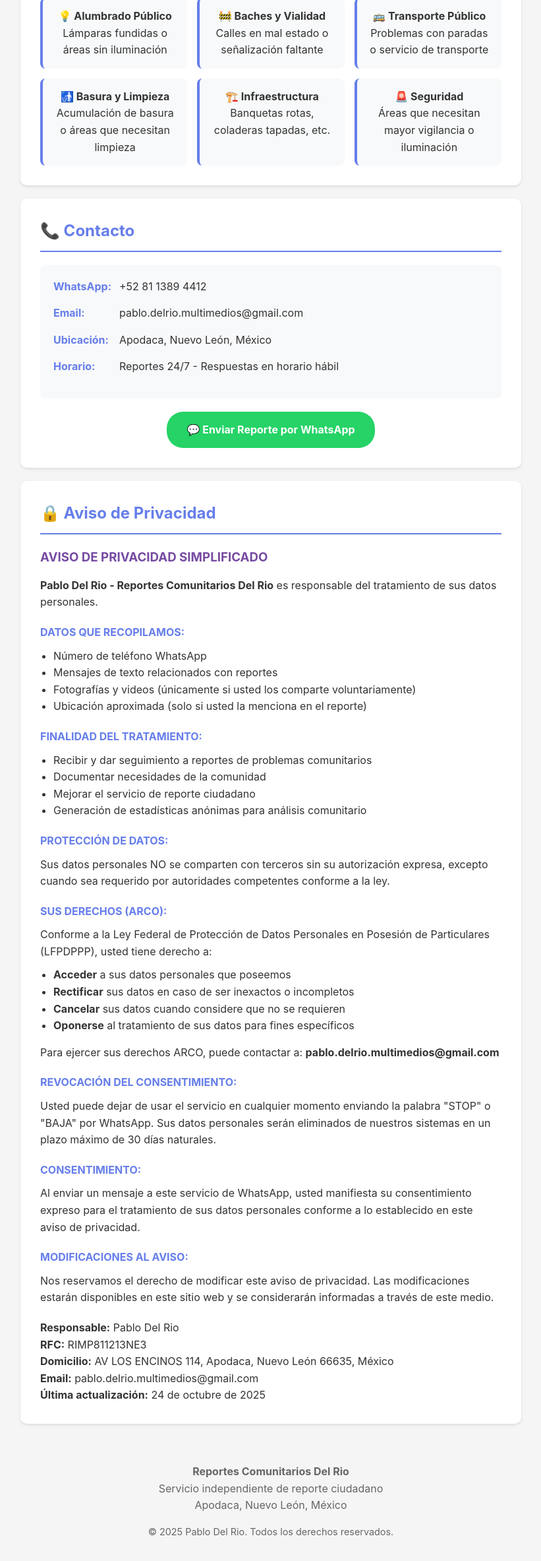
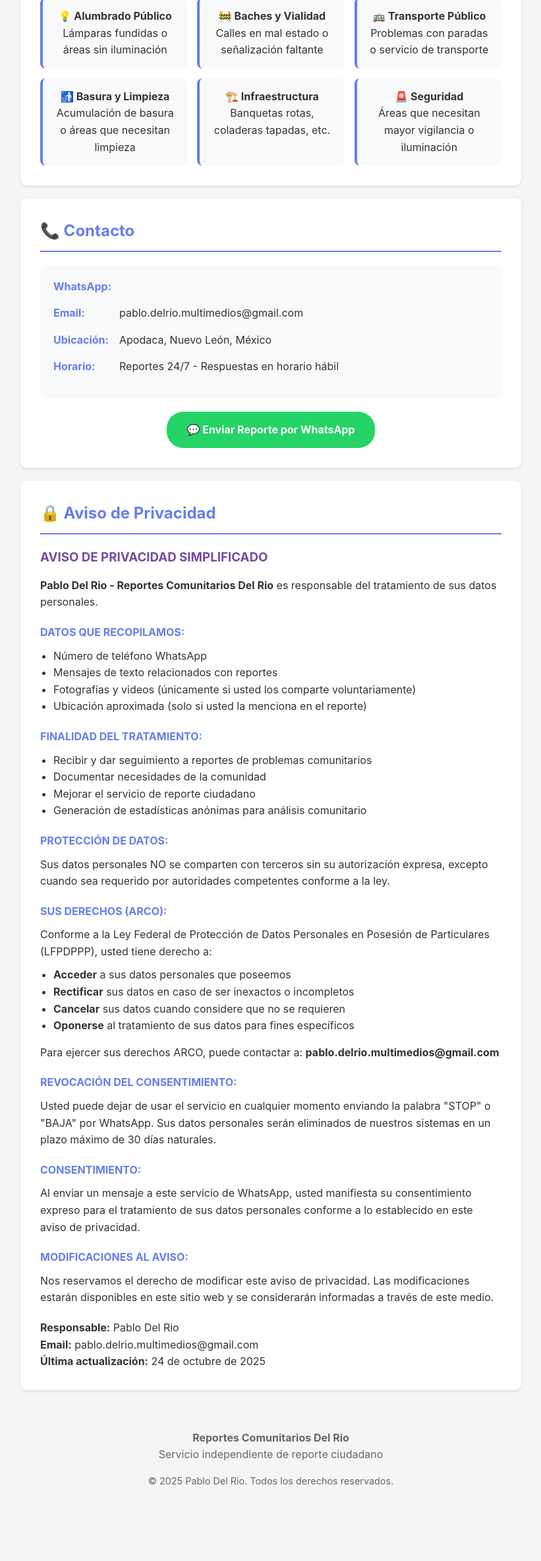
Before and after one commit to PabloDelRioM/reportes-comunitarios, a plain HTML site: page index.html in a window 1280 px wide. Shown: the part 1095-3461 px from the top of the page at 66% size, without its empty margins (229-1050 px from the left). After the commit the page ends 3391 px from the top, so only its background shows below. Drawn offline with Linux system fonts and the light colour scheme.

Commit message:
update index.html

```diff
--- a/index.html
+++ b/index.html
@@ -3,7 +3,7 @@
 <head>
     <meta charset="UTF-8">
     <meta name="viewport" content="width=device-width, initial-scale=1.0">
-    <title>Reportes Comunitarios Del Rio - Apodaca, Nuevo León</title>
+    <title>Reportes Comunitarios Del Rio</title>
     <style>
         * {
             margin: 0;
@@ -226,7 +226,7 @@
             <div class="contact-info">
                 <div class="contact-item">
                     <strong>WhatsApp:</strong>
-                    <span>+52 81 1389 4412</span>
+                    <span></span>
                 </div>
                 <div class="contact-item">
                     <strong>Email:</strong>
@@ -243,7 +243,7 @@
             </div>
 
             <center>
-                <a href="https://wa.me/528113894412?text=Hola,%20quiero%20hacer%20un%20reporte%20comunitario" class="whatsapp-button" target="_blank">
+                <a href="en desarrollo" class="whatsapp-button" target="_blank">
                     💬 Enviar Reporte por WhatsApp
                 </a>
             </center>
@@ -296,8 +296,7 @@
             <p style="margin-top: 10px;">Nos reservamos el derecho de modificar este aviso de privacidad. Las modificaciones estarán disponibles en este sitio web y se considerarán informadas a través de este medio.</p>
 
             <p style="margin-top: 20px;"><strong>Responsable:</strong> Pablo Del Rio<br>
-            <strong>RFC:</strong> RIMP811213NE3<br>
-            <strong>Domicilio:</strong> AV LOS ENCINOS 114, Apodaca, Nuevo León 66635, México<br>
+
             <strong>Email:</strong> pablo.delrio.multimedios@gmail.com<br>
             <strong>Última actualización:</strong> 24 de octubre de 2025</p>
         </div>
@@ -305,7 +304,7 @@
         <footer>
             <p><strong>Reportes Comunitarios Del Rio</strong></p>
             <p>Servicio independiente de reporte ciudadano</p>
-            <p>Apodaca, Nuevo León, México</p>
+
             <p style="margin-top: 15px; font-size: 0.9em;">© 2025 Pablo Del Rio. Todos los derechos reservados.</p>
         </footer>
     </div>
```
